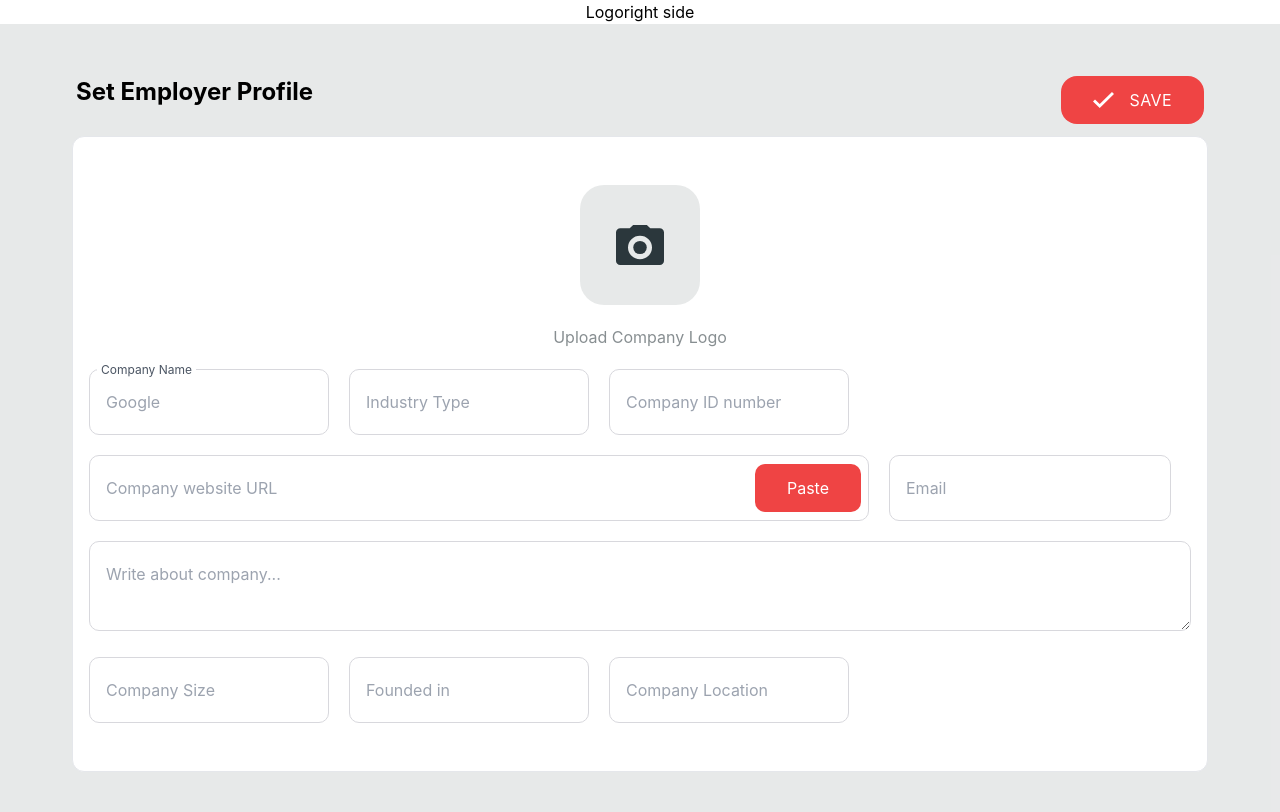
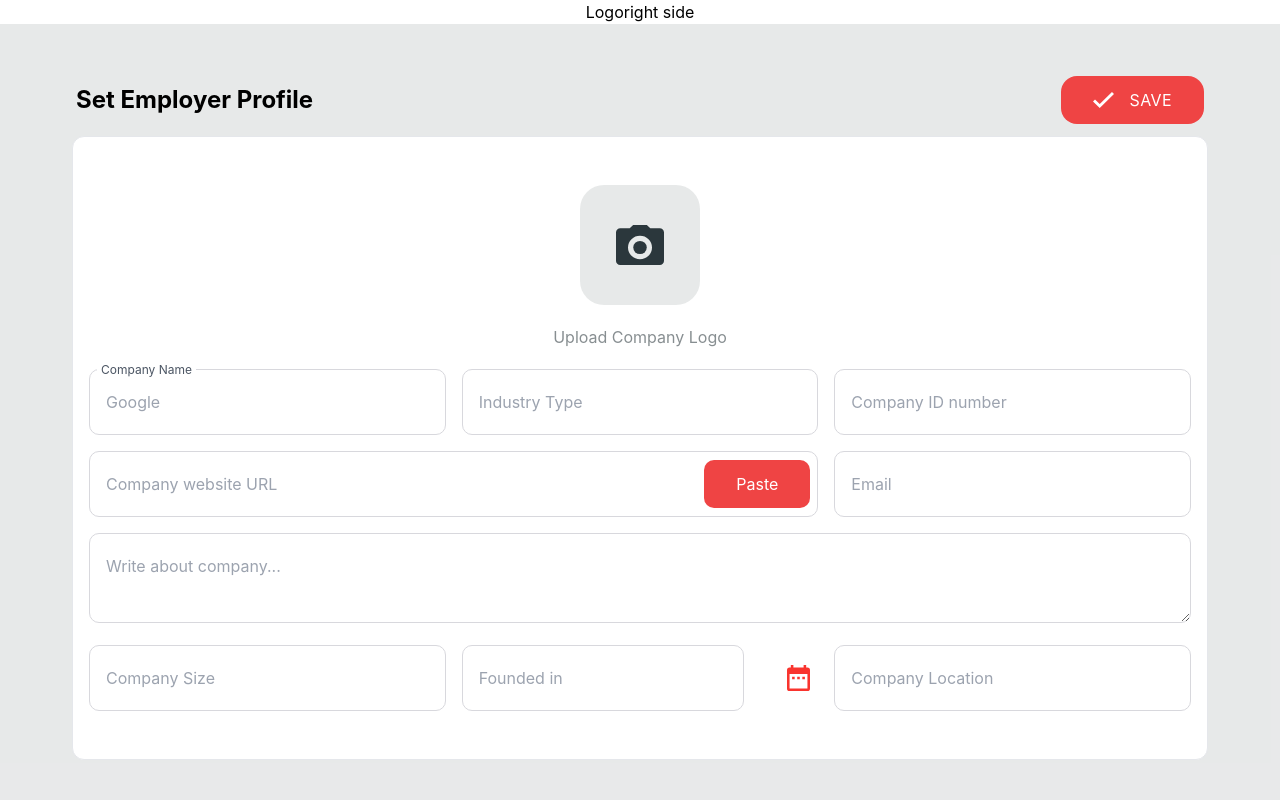
Before and after one commit to githubcronj/employer-consultant-frontend, a Next.js app: page /profile in a window 1280 px wide. Built offline with nearby package versions, Linux system fonts and the light colour scheme.

Commit message:
Set Employer ProfilePage

```diff
--- a/package.json
+++ b/package.json
@@ -17,6 +17,7 @@
     "@types/react": "^18.2.6",
     "next": "13.4.3",
     "react": "18.2.0",
+    "react-datepicker": "^4.11.0",
     "react-dom": "18.2.0",
     "react-redux": "^8.0.5"
   },
--- a/pages/profile.js
+++ b/pages/profile.js
@@ -1,8 +1,20 @@
-import InputComponent from "Components/Input/inputComponent";
 import React, { useState } from "react";
+import DatePicker from "react-datepicker";
+import "react-datepicker/dist/react-datepicker.css";
 
 const profile = () => {
   const [selectedImage, setSelectedImage] = useState(null);
+  const [formValues, setFormValues] = useState({
+    companyName: "",
+    industry: "",
+    companyId: "",
+    companyURL: "",
+    email: "",
+    companyDetail: "",
+    companySize: "",
+    founded: "",
+    companyLocation: "",
+  });
   const handleCameraIconClick = () => {
     const fileInput = document.getElementById("image-preview");
     fileInput.click();
@@ -10,18 +22,46 @@ const profile = () => {
   const handleImageChange = (e) => {
     setSelectedImage(URL.createObjectURL(e.target.files[0]));
   };
+  const handleSave = () => {
+    console.log(formValues);
+    const initialFormValues = {
+      companyName: "",
+      industry: "",
+      companyId: "",
+      companyURL: "",
+      email: "",
+      companyDetail: "",
+      companySize: "",
+      founded: "",
+      companyLocation: "",
+    };
+    setFormValues(initialFormValues);
+    setSelectedImage(null);
+  };
+  const handleChange = (e) => {
+    const { id, value } = e.target;
+      setFormValues((prevValues) => ({
+        ...prevValues,
+        [id]: value,
+      }));
+
+  };
+
   return (
-    <div className="bg-[#2B373C1C] py-10 px-10">
-        <div className="flex justify-between mx-9">
+    <div className="bg-[#2B373C1C] py-10 px-2 sm:px-10">
+      <div className="flex justify-between items-center mx-5 sm:mx-9">
         <div className="my-3 m">
-                <p className="text-2xl font-bold	">Set Employer Profile</p>
+          <p className="text-lg sm:text-2xl font-bold">Set Employer Profile</p>
         </div>
-        <button className="px-8 py-3 bg-red-500 text-white rounded-[16px] inline-flex gap-4 items-center tracking-wide uppercase my-3">
-            <img src="/Assets/check.svg" alt="save"/>
+        <button
+          className="px-8 py-3 bg-red-500 text-white rounded-[16px] inline-flex gap-4 items-center tracking-wide uppercase my-3"
+          onClick={handleSave}
+        >
+          <img src="/Assets/check.svg" alt="save" />
           Save
-            </button></div>
-    <div className=" bg-white px-4 py-12 mx-8 border rounded-xl">
-
+        </button>
+      </div>
+      <div className=" bg-white px-4 py-12 mx-2 sm:mx-8 border rounded-xl">
         <div className="flex items-center flex-col">
           <div
             className="bg-[#2B373C1C] flex justify-center items-center"
@@ -49,7 +89,7 @@ const profile = () => {
 
         {/* form */}
         <form>
-        <div className="grid grid-cols-1 sm:grid-cols-2 md:grid-cols-3 gap-5">
+          <div className="grid grid-cols-1 sm:grid-cols-3 gap-4">
             <div className="relative">
               <label
                 className="absolute top-[-8px] left-0 ml-2 mt-px  bg-white px-1 text-gray-600 text-xs"
@@ -63,36 +103,44 @@ const profile = () => {
                 placeholder="Google"
                 required
                 className="py-5 px-4 border rounded-[10px] border-[#D8D8DD] w-full"
+                value={formValues.companyName}
+                onChange={handleChange}
               />
             </div>
             {/*  */}
             <div>
               <input
                 type="text"
-              id="Industry"
+                id="industry"
                 placeholder="Industry Type"
                 required
                 className="py-5 px-4 border rounded-[10px] border-[#D8D8DD] w-full"
+                value={formValues.industry}
+                onChange={handleChange}
               />
             </div>
             {/*  */}
             <div>
               <input
                 type="text"
-              id="CompanyId"
+                id="companyId"
                 placeholder="Company ID number"
                 required
                 className="py-5 px-4 border rounded-[10px] border-[#D8D8DD] w-full"
+                value={formValues.companyId}
+                onChange={handleChange}
               />
             </div>
             {/*  */}
-          <div className="relative flex items-center col-span-4">
+            <div className="relative flex items-center sm:col-span-2">
               <input
                 type="text"
                 id="companyURL"
                 placeholder="Company website URL"
                 required
                 className="py-5 px-4 border rounded-[10px] border-[#D8D8DD] w-full"
+                value={formValues.companyURL}
+                onChange={handleChange}
               />
               <button className=" absolute right-2 px-8 py-3 bg-red-500 text-white rounded-[10px]">
                 Paste
@@ -102,58 +150,72 @@ const profile = () => {
             <div>
               <input
                 type="text"
-              id="Email"
+                id="email"
                 placeholder="Email"
                 required
                 className="py-5 px-4 border rounded-[10px] border-[#D8D8DD] w-full"
+                value={formValues.email}
+                onChange={handleChange}
               />
             </div>
             {/*  */}
-          <div className="col-span-6">
+            <div className="sm:col-span-3">
               <textarea
                 type="text"
-              id="CompanySize"
+                id="companyDetail"
                 placeholder="Write about company..."
                 required
                 className="py-5 px-4 border rounded-[10px] border-[#D8D8DD] w-full"
+                value={formValues.companyDetail}
+                onChange={handleChange}
               />
             </div>
             {/*  */}
             <div>
               <input
                 type="text"
-              id="CompanySize"
+                id="companySize"
                 placeholder="Company Size"
                 required
                 className="py-5 px-4 border rounded-[10px] border-[#D8D8DD] w-full"
+                value={formValues.companySize}
+                onChange={handleChange}
               />
+            </div>
+            {/*  */}
+            <div className="relative flex items-center">
+              <DatePicker
+                id="founded"
+                placeholderText="Founded in"
+                required
+                className="py-5 px-4 border rounded-[10px] border-[#D8D8DD] w-full"
+                selected={formValues.founded}
+                onChange={(date) =>
+                  handleChange({ target: { id: "founded", value: date } })
+                }
+              />
+              <img
+                src="/Assets/calendar.svg"
+                alt="calendar"
+                className="absolute right-2"
+              />{" "}
             </div>
             {/*  */}
             <div>
               <input
                 type="text"
-              id="Founded"
-              placeholder="Founded in"
-              required
-              className="py-5 px-4 border rounded-[10px] border-[#D8D8DD] w-full"
-            />
-          </div>
-          {/*  */}
-          <div>
-            <input
-              type="text"
-              id="CompanyLocation"
+                id="companyLocation"
                 placeholder="Company Location"
                 required
                 className="py-5 px-4 border rounded-[10px] border-[#D8D8DD] w-full"
+                value={formValues.companyLocation}
+                onChange={handleChange}
               />
             </div>
           </div>
+
           {/* main div  */}
-
-        {/*  */}
         </form>
-
       </div>
     </div>
   );
```
Also changed, not shown: public/Assets/calendar.svg (added), 1 other file (tests, documents, lock files or other folders). Lines whose indentation alone changed are shown as unchanged.
